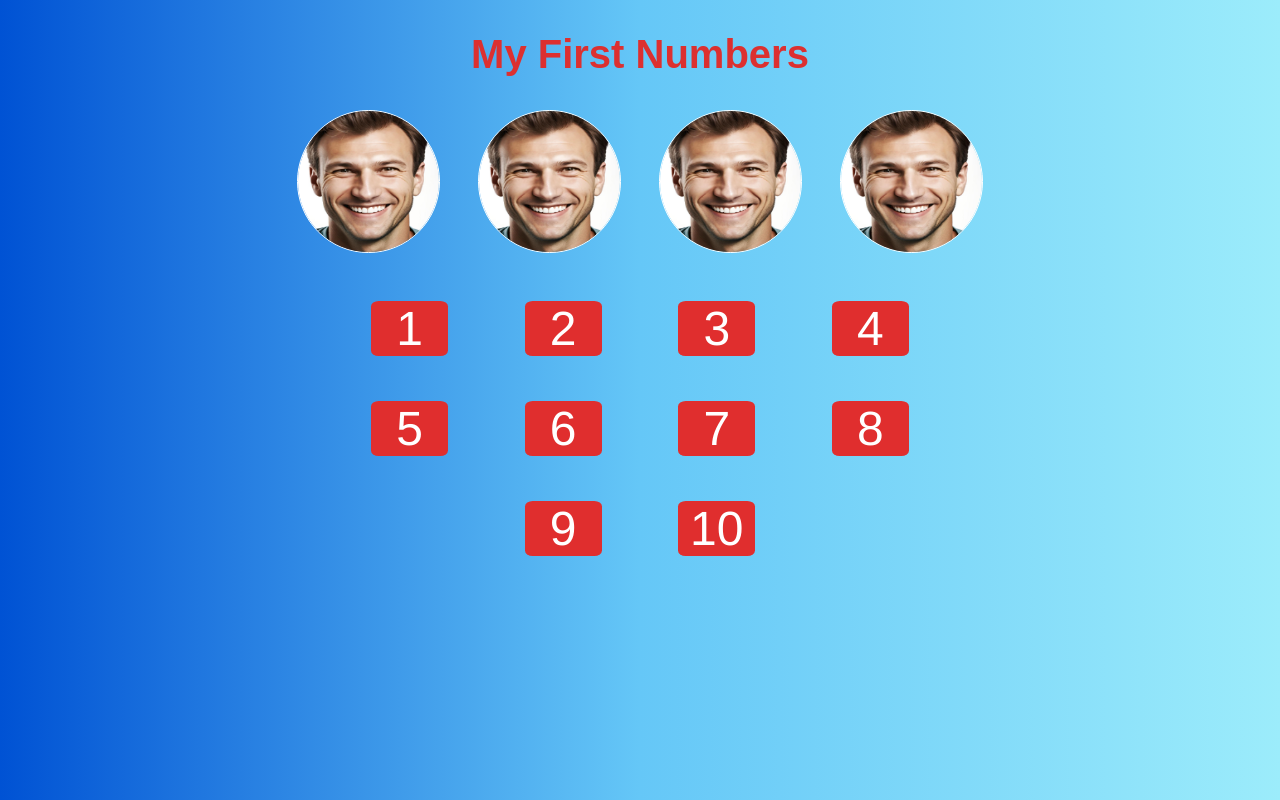
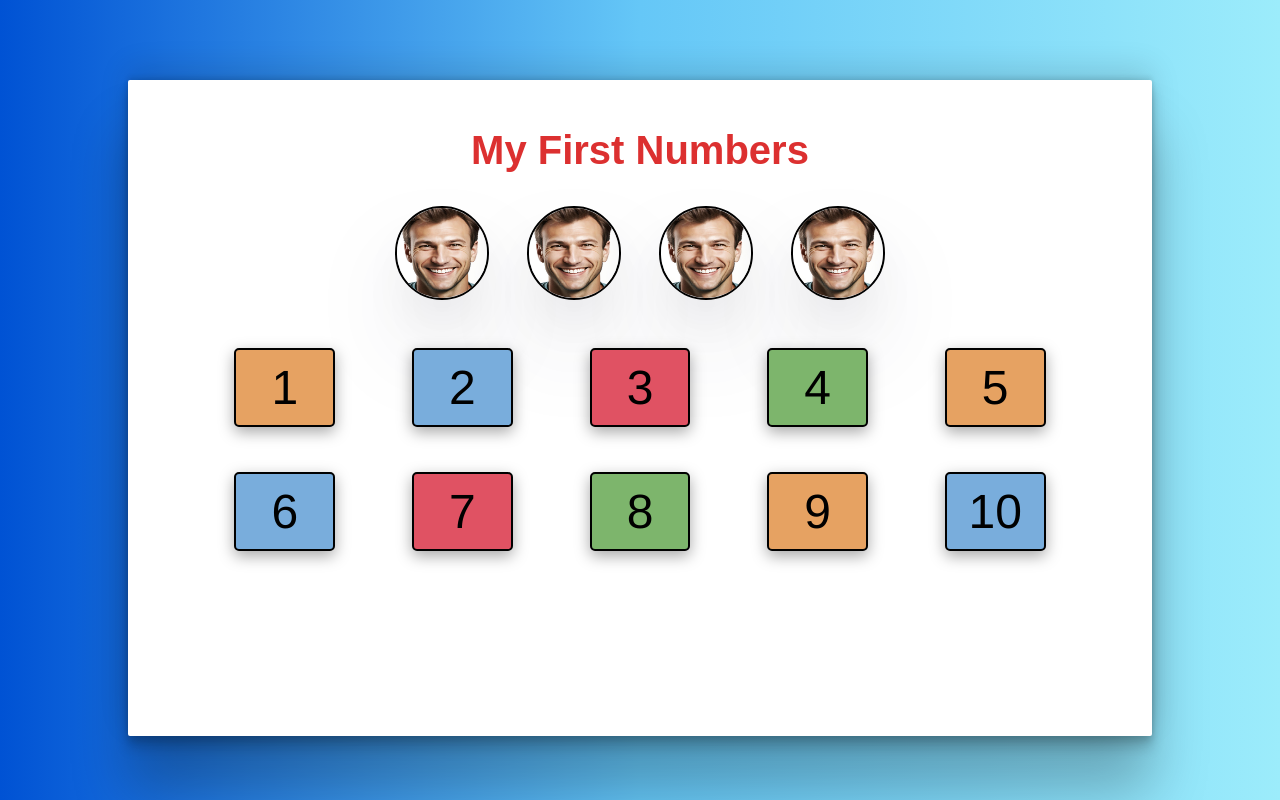
Before and after one commit to NeilBr87/My-First-Numbers, a React (Create React App) app: page / in a window 1280 px wide. Both pictures are taken after a click on the button "Start Game". Built offline with nearby package versions, Linux system fonts and the light colour scheme; a web font is replaced by a local one.

Commit message:
Desktop UI update

```diff
--- a/src/Components/GameContainer/index.js
+++ b/src/Components/GameContainer/index.js
@@ -85,7 +85,7 @@ useEffect(() => {
     </div>}
 
     {gameOpen && <div>
-    <div className="game-container">
+    <div id="outerGameContainer" className="game-container">
       <h1 id="title">My First Numbers</h1>
       {selectedPerson && (
         <>
@@ -99,12 +99,21 @@ useEffect(() => {
       )}
       {message && <p className="message try-again">{message}</p>}
       <div className="options-container">
-        {options.map((option) => (
-          <p className="optionKey" key={option} onClick={() => handleOptionClick(option)}>
-            {option}
-          </p>
-        ))}
-      </div>
+  {options.map((option, index) => {
+    const colors = ["#E6A262", "#79ADDC", "#E05263", "#7DB56C"];
+    const backgroundColor = colors[index % colors.length]; // Cycle through colors
+    return (
+      <p
+        className="optionKey"
+        key={option}
+        onClick={() => handleOptionClick(option)}
+        style={{ backgroundColor, padding: "10px", borderRadius: "5px" }}
+      >
+        {option}
+      </p>
+    );
+  })}
+</div>
 
 
 
--- a/src/Components/GameContainer/style.css
+++ b/src/Components/GameContainer/style.css
@@ -5,11 +5,23 @@ body {
 
 }
 
+#outerGameContainer {
+  background-color: white;
+  height: 80vh;
+  width: 80vw;
+  margin: 0 auto;
+  margin-top: 10vh;
+  padding-top: 2vh;
+  box-shadow: rgba(0, 0, 0, 0.25) 0px 54px 55px, rgba(0, 0, 0, 0.12) 0px -12px 30px, rgba(0, 0, 0, 0.12) 0px 4px 6px, rgba(0, 0, 0, 0.17) 0px 12px 13px, rgba(0, 0, 0, 0.09) 0px -3px 5px;
+  border-radius: 2px;
+}
+
 .profileImg {
     border-radius: 50%;
-    width: 11vw;
-    height: 11vw;
-    border: 1px solid white;
+    width: 7vw;
+    height: 7vw;
+    border: 2px solid black;
+    box-shadow: rgba(50, 50, 93, 0.25) 0px 50px 100px -20px, rgba(0, 0, 0, 0.3) 0px 30px 60px -30px, rgba(10, 37, 64, 0.35) 0px -2px 6px 0px inset;
 }
 
 .images-container {
@@ -102,15 +114,14 @@ body {
   .options-container {
     display: flex;
     flex-wrap: wrap;
-    max-width: 50vw; /* Set maximum width to 70% of the viewport */
+    max-width: 70vw; /* Set maximum width to 70% of the viewport */
     margin: 0 auto;
     justify-content: center;
     gap: 6vw; /* Space between images */
   }
 
   .optionKey {
-    background-color: rgb(224, 46, 46);
-    color: white;
+    color: black;
     font-size: 48px;
     margin-bottom: -10vh;
     font-family: Helvetica;
@@ -120,6 +131,8 @@ body {
     justify-content: center;
     align-items: center;
     cursor: pointer;
+    border: 2px solid black;
+    box-shadow: rgba(0, 0, 0, 0.35) 0px 5px 15px;
   }
 
   button {
```
